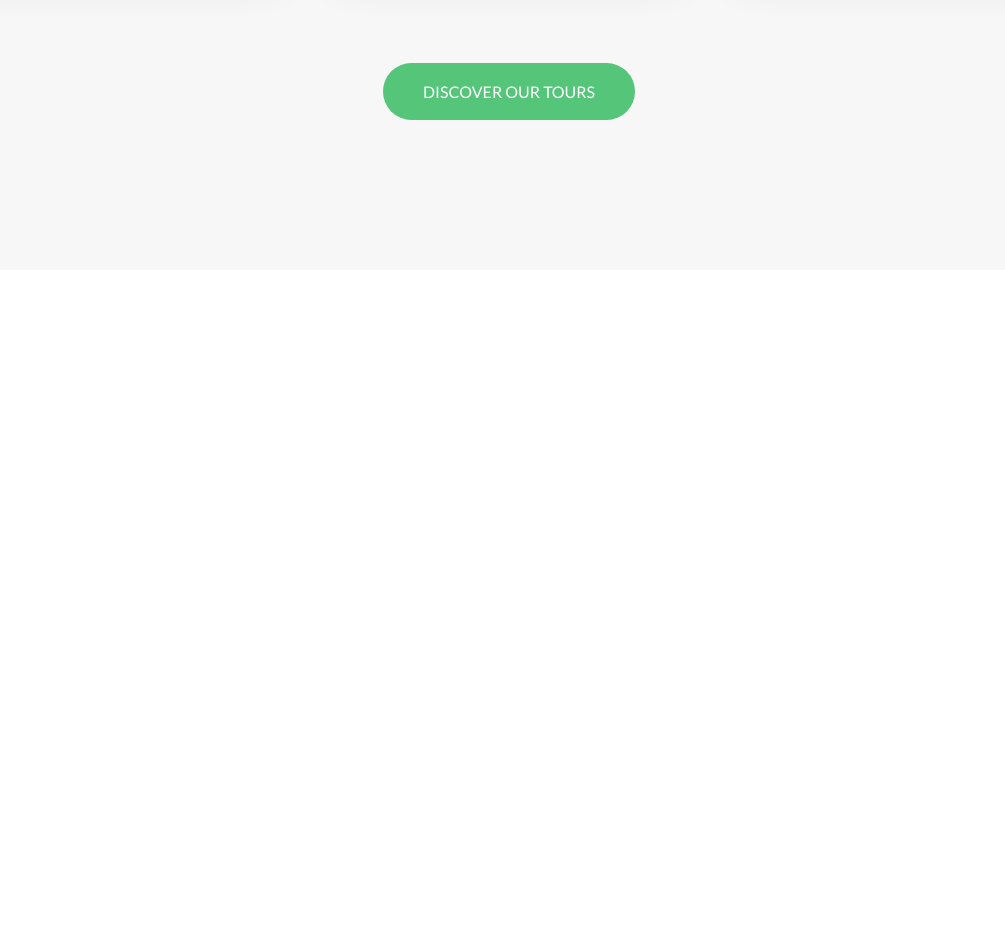
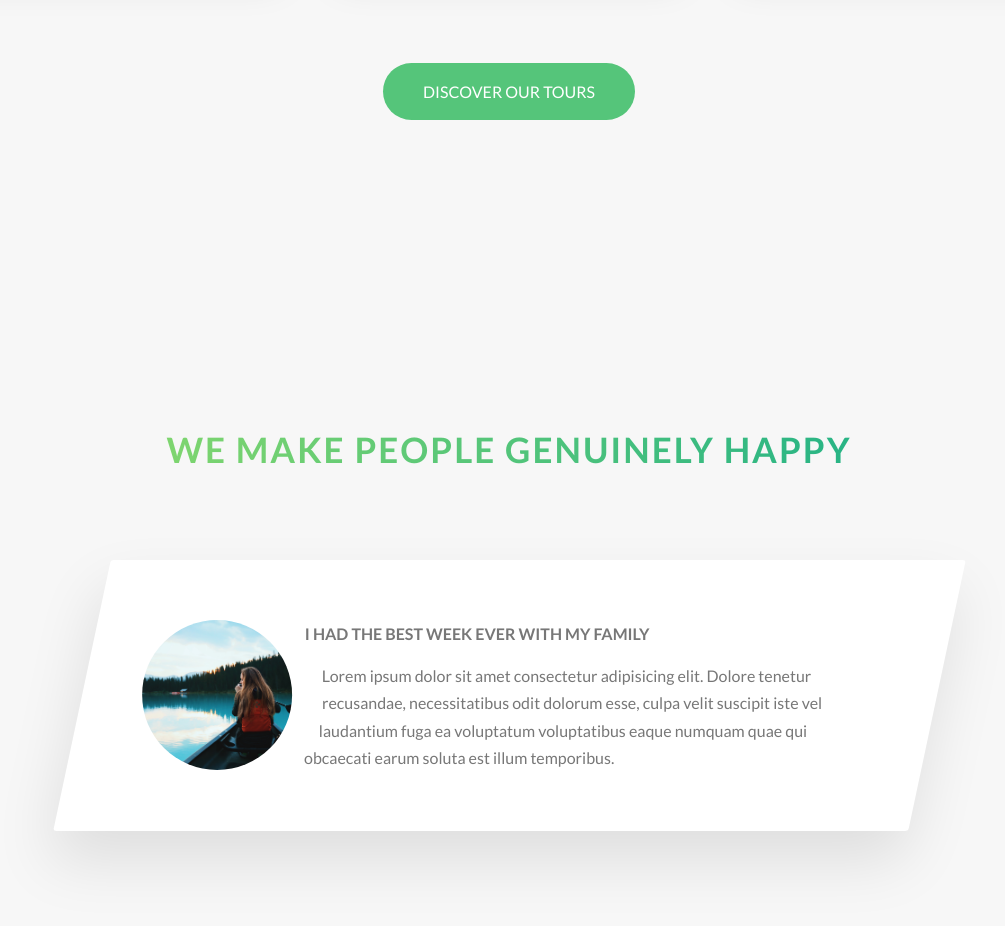
Before and after one commit to jovana-marceta/Natours-Udemy-Project, a website: page index.html in a window 1280 px wide. Shown: the part 2981-3907 px from the top of the page, without its empty margins (131-1136 px from the left). Before the commit the page ends 3281 px from the top, so only its background shows below. Drawn offline with Linux system fonts and the light colour scheme.

Commit message:
Adding Story section

```diff
--- a/index.html
+++ b/index.html
@@ -212,6 +212,35 @@
 				</div>
 			</section>
 
+
+			<section class="section-stories">
+				<div class="u-center-text u-margin-bottom-big">
+					<h2 class="heading-secondary">
+						We make people genuinely happy
+					</h2>
+				</div>
+
+				<div class="row">
+					<div class="story">
+						<figure class="story__shape">
+							<img src="img/nat-8.jpg" alt="Person" class="story__img">
+						</figure>
+						<div class="story__text">
+							<h3 class="heading-tertiary u-margin-bottom-small">I had the best week ever with my family</h3>
+							<p>
+								Lorem ipsum dolor sit amet consectetur adipisicing elit. Dolore tenetur recusandae, necessitatibus odit dolorum esse, culpa velit suscipit iste vel laudantium fuga ea voluptatum voluptatibus eaque numquam quae qui obcaecati earum soluta est illum temporibus.
+							</p>
+						</div>
+					</div>
+				</div>
+
+			</section>
+
+
+
+
+
+
 		</main>
 
 
--- /dev/null
+++ b/sass/components/_story.scss
@@ -0,0 +1,36 @@
+.story {
+	background-color: $color-white;
+	border-radius: 3px;
+	box-shadow: 0 3rem 6rem rgba($color-black, .1);
+	margin: 0 auto;
+	padding: 6rem;
+	padding-left: 9rem;
+	width: 75%;
+	font-size: $default-font-size;
+
+	transform: skewX(-12deg);
+
+	&__shape {
+		float: left;
+		height: 15rem;
+		width: 15rem;
+		// This only work if we define dimensions for element and element must be floated!
+		// we define size of circle and position of center. Radius of circle, center horizontaly and verticaly
+		-webkit-shape-outside: circle(50% at 50% 50%);
+		shape-outside: circle(50% at 50% 50%);
+
+		// Create circle with clip path
+		-webkit-clip-path: circle(50% at 50% 50%);
+		clip-path: circle(50% at 50% 50%);
+
+		transform: translateX(-3rem) skewX(12deg);
+	}
+
+	&__img {
+		height: 100%;
+	}
+
+	&__text {
+		transform: skewX(12deg);
+	}
+}
--- a/sass/main.scss
+++ b/sass/main.scss
@@ -11,6 +11,7 @@
 @import "components/composition";
 @import "components/feature-box";
 @import "components/card";
+@import "components/story";
 
 @import "layout/header";
 @import "layout/grid";
--- a/sass/pages/_home.scss
+++ b/sass/pages/_home.scss
@@ -28,3 +28,8 @@
 	padding: 25rem 0 15rem 0;
 	margin-top: -15rem;
 }
+
+.section-stories {
+	background-color: $color-grey-light-1;
+	padding: 15rem 0;
+}
```
Also changed, not shown: css/style.css.
